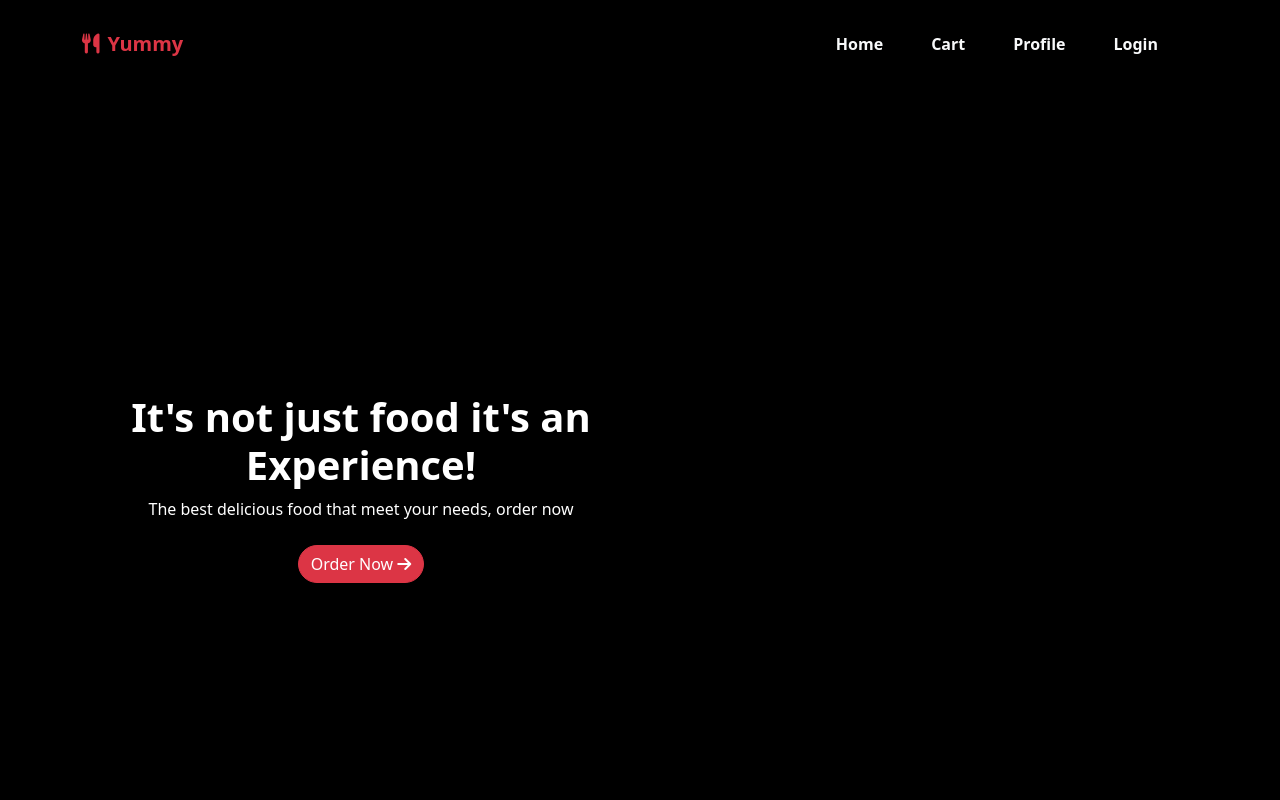
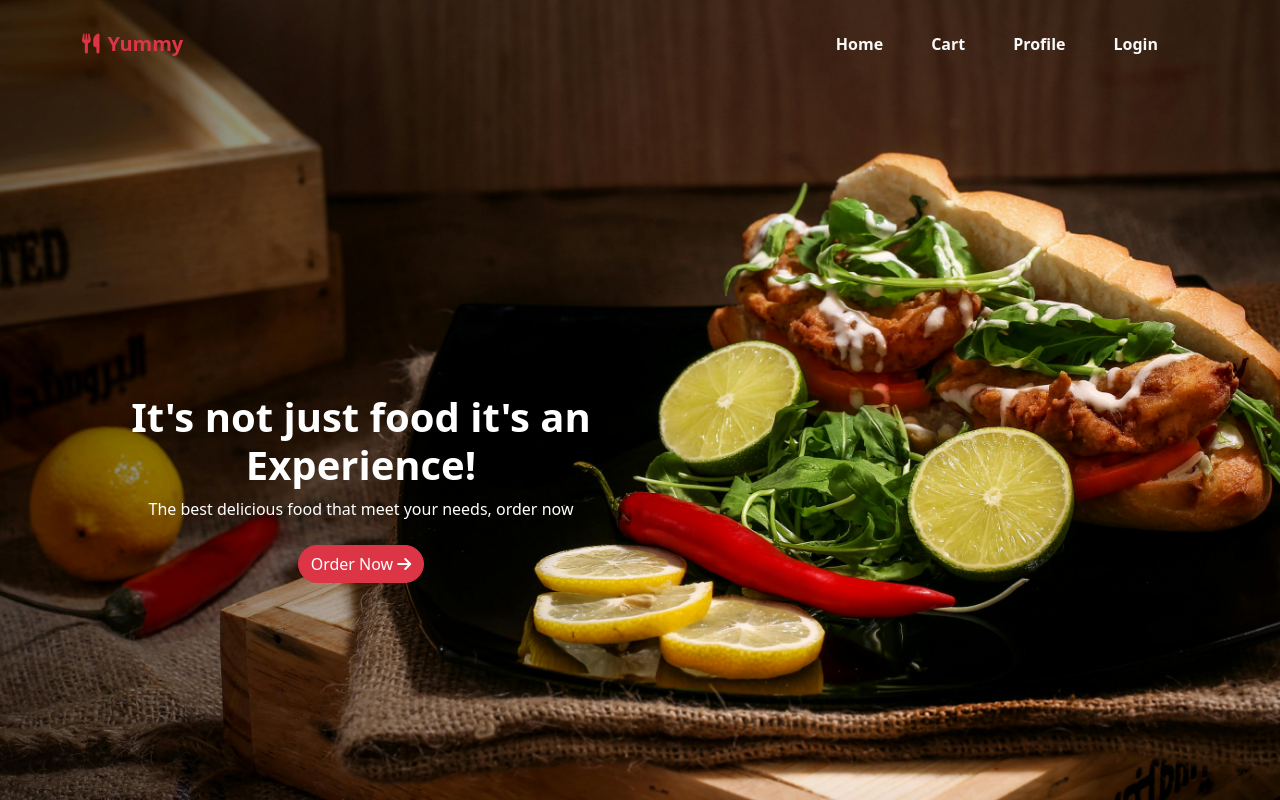
Before and after one commit to abhishek-1809/ESD-assignment1, a plain HTML site: page index.html in a window 1280 px wide. Shown: the top 800 px of the page. Drawn offline with nearby package versions, Linux system fonts and the light colour scheme.

Commit message:
set background image

```diff
--- a/index.html
+++ b/index.html
@@ -11,7 +11,8 @@
     <link href="https://cdn.jsdelivr.net/npm/bootstrap@5.3.3/dist/css/bootstrap.min.css" rel="stylesheet" integrity="sha384-QWTKZyjpPEjISv5WaRU9OFeRpok6YctnYmDr5pNlyT2bRjXh0JMhjY6hW+ALEwIH" crossorigin="anonymous">
   </head>
   <body>
-    <div style="background-color: black;">
+    <!-- <div style="background-color: black;"> -->
+      <div style="background-image: url('images/backgroundimg.jpg'); background-size: cover;">
 
             <nav class="navbar navbar-expand-lg navbar-light bg-light w-100 bg-transparent ">
                 <div class="container">
```
Also changed, not shown: images/backgroundimg.jpg (added).
